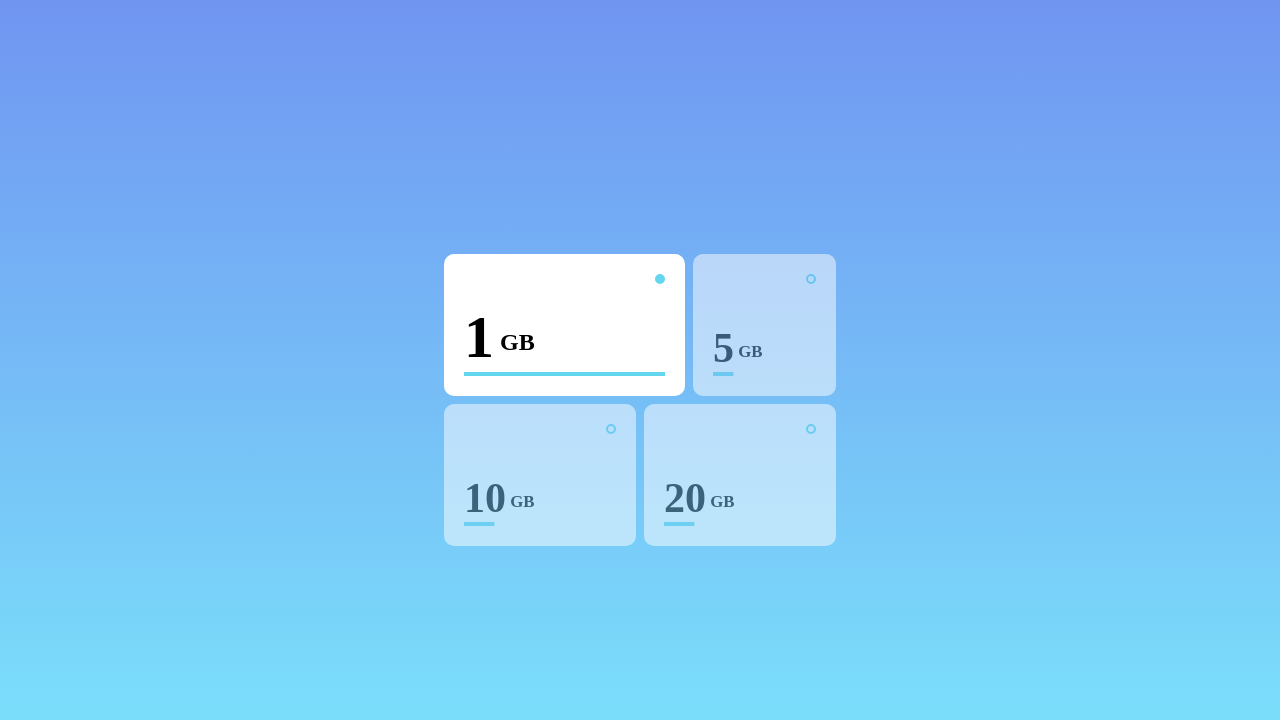
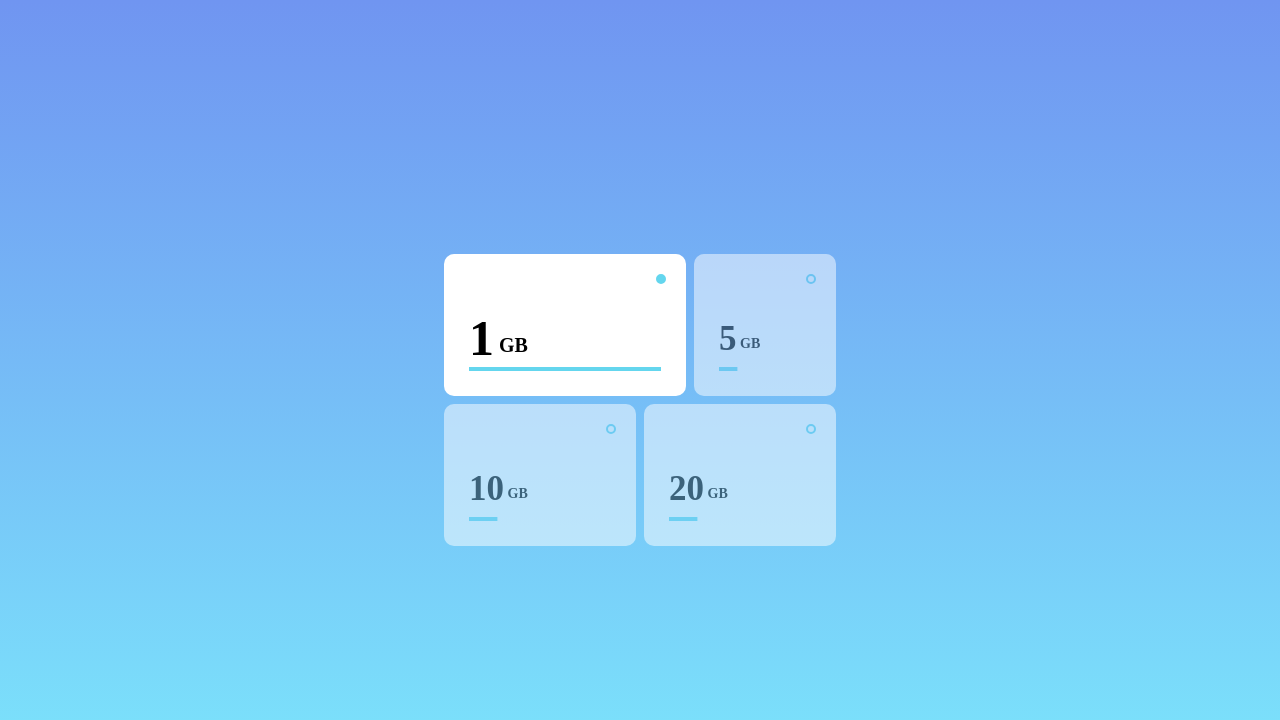
Before and after one commit to baabashinelle/Flexbox, a plain HTML site: page index.html in a window 1280 px wide. Drawn offline with Linux system fonts and the light colour scheme.

Commit message:
update pseudo classes

```diff
--- a/styles.css
+++ b/styles.css
@@ -19,48 +19,45 @@ body {
 .card-row {
   display: flex;
   justify-content: center;
-  align-items: stretch;
-  width: 90%;
+  position: relative;
+  width: 100%;
   max-width: 400px;
   height: 150px;
   margin: auto;
-  position: relative;
 }
 .card {
-  flex-grow: 1;
-  display: block;
-  padding: 0.5em;
-  background: #FFF;
-  border-radius: 0.25em;
-  font-size: 4rem;
-  position: relative;
-  margin: 0.1em;
   display: flex;
   justify-content: flex-end;
   align-items: flex-start;
   flex-direction: column;
+  flex-grow: 1;
+  position: relative;
+  padding: 2.5rem;
+  margin: 0.1em;
+  background: white;
+  border-radius: 1rem;
+  font-size: 4rem;
   cursor: pointer;
   opacity: 0.5;
-  transition-duration: 0.8s, 0.6s;
+  transition-duration: 0.6s;
   transition-property: flex-grow, opacity;
   transition-timing-function: cubic-bezier(0.98, 0, 0.22, 0.98), ease-in-out;
 }
-.card:before,
-.card:after {
+.card::before,
+.card::after {
   content: '';
   display: block;
   border: solid 2px #64D6EE;
-  visibility: visible;
 }
-.card:before {
+.card::before {
   position: absolute;
   top: 0.5em;
   right: 0.5em;
-  border-radius: 50%;
   width: 0.25em;
   height: 0.25em;
+  border-radius: 50%;
 }
-.card:after {
+.card::after {
   width: 100%;
   transform-origin: 0 0;
   transform: scaleX(0.2);
@@ -72,22 +69,6 @@ body {
   top: 0;
   z-index: -1;
   opacity: 0;
-}
-.card__label {
-  display: inline-block;
-  text-transform: uppercase;
-  font-size: 1.5em;
-  font-weight: bold;
-  transform-origin: left bottom;
-  transform: scale(0.7);
-  transition: inherit;
-  transition-property: transform, opacity;
-}
-.card__label sub {
-  margin-left: 0.25em;
-  font-size: 0.4em;
-  display: inline-block;
-  vertical-align: 0.3em;
 }
 .card-input:checked + .card {
   flex-grow: 4;
@@ -102,3 +83,20 @@ body {
 .card-input:checked + .card .card__label {
   transform: scale(1);
 }
+.card__label {
+  display: inline-block;
+  text-transform: uppercase;
+  font-size: 5rem;
+  font-weight: bold;
+  transform-origin: left;
+  transform: scale(0.7);
+  transition: inherit;
+  transition-property: transform, opacity;
+}
+.card__label sub {
+  margin-left: 0.25em;
+  font-size: 0.4em;
+  display: inline-block;
+  padding-bottom: 0.3rem;
+  vertical-align: 0.3rem;
+}
```
